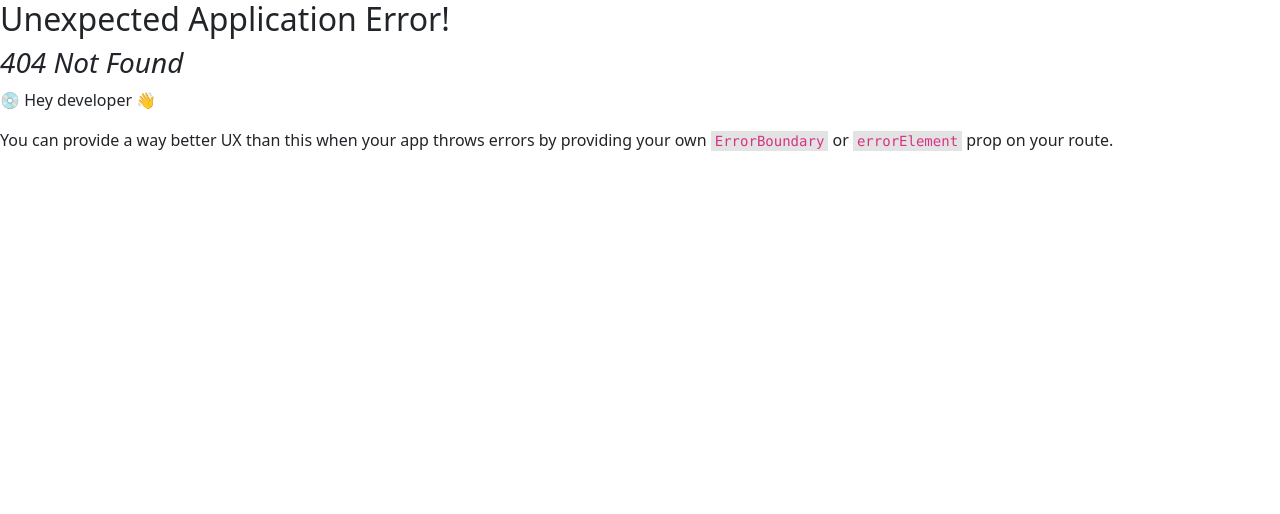
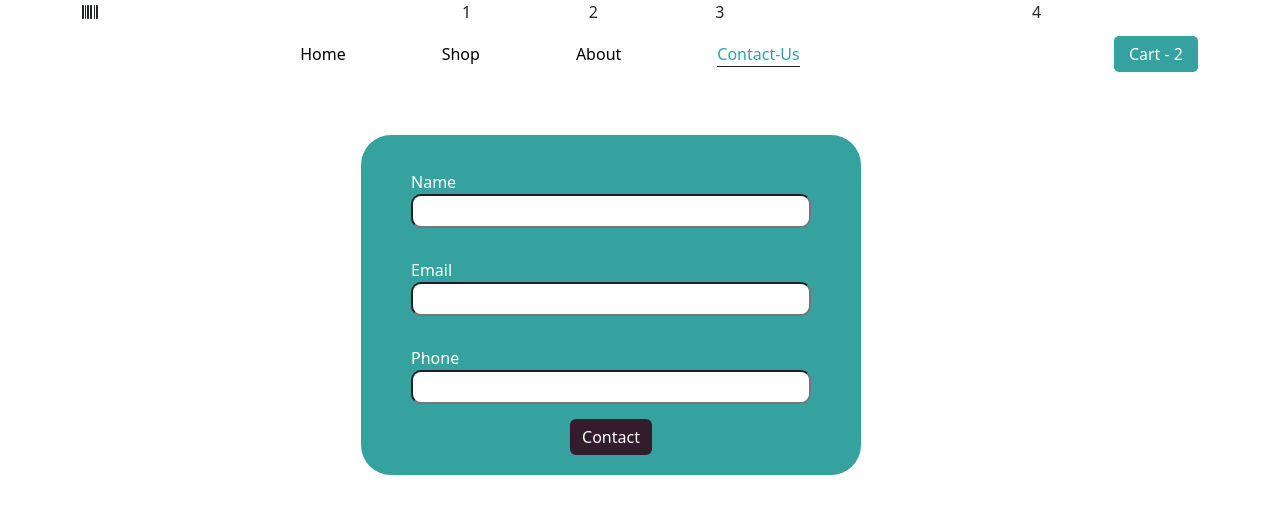
Before and after one commit to roshinys/ecommerce-react, a React (Create React App) app: page /contact in a window 1280 px wide. Before the commit this address had no page. Shown: the top 514 px of the page. Built offline with nearby package versions, Linux system fonts and the light colour scheme.

Commit message:
added firebase and contact-us route

```diff
--- a/src/App.js
+++ b/src/App.js
@@ -3,6 +3,7 @@ import Shop from "./components/Shop/Shop";
 import About from "./components/About/About";
 import RootLayout from "./components/Root/Root";
 import Home from "./components/Home/Home";
+import Contact from "./components/Contact/Contact";
 
 const router = createBrowserRouter([
   {
@@ -21,6 +22,10 @@ const router = createBrowserRouter([
         path: "/about",
         element: <About />,
       },
+      {
+        path: "/contact",
+        element: <Contact />,
+      },
     ],
   },
 ]);
--- /dev/null
+++ b/src/components/Contact/Contact.js
@@ -0,0 +1,27 @@
+import React from "react";
+import Form from "../UI/Form/Form";
+import { Container } from "react-bootstrap";
+
+function Contact() {
+  const contactHandler = async (user) => {
+    const response = await fetch(
+      `${process.env.REACT_APP_FIREBASE_URL}/contact-user.json`,
+      {
+        method: "POST",
+        body: JSON.stringify(user),
+        header: {
+          "Content-Type": "application/json",
+        },
+      }
+    );
+    const data = await response.json();
+    console.log(data);
+  };
+  return (
+    <Container>
+      <Form onContact={contactHandler} />
+    </Container>
+  );
+}
+
+export default Contact;
--- a/src/components/Layout/NavBar/NavBar.js
+++ b/src/components/Layout/NavBar/NavBar.js
@@ -40,6 +40,16 @@ function NavBar() {
           >
             About
           </NavLink>
+          <NavLink
+            className={({ isActive }) => {
+              return isActive
+                ? `${styles.link} ${styles.active}`
+                : `${styles.link}`;
+            }}
+            to="/contact"
+          >
+            Contact-Us
+          </NavLink>
         </Nav>
       </Navbar.Collapse>
       <Modal />
--- a/src/components/UI/Button/Button.js
+++ b/src/components/UI/Button/Button.js
@@ -1,9 +1,9 @@
 import React from "react";
-import Styles from "./Button.module.css";
+import styles from "./Button.module.css";
 
 function Button(props) {
   return (
-    <button className={Styles.button} onClick={props.onClick}>
+    <button className={styles.button} onClick={props.onClick}>
       {props.children}
     </button>
   );
--- /dev/null
+++ b/src/components/UI/Form/Form.js
@@ -0,0 +1,54 @@
+import React, { useRef } from "react";
+import Input from "../Input/Input";
+import { Button } from "react-bootstrap";
+import styles from "./Form.module.css";
+
+function Form(props) {
+  const nameRef = useRef("");
+  const emailRef = useRef("");
+  const phnoRef = useRef("");
+
+  const submitHandler = (e) => {
+    e.preventDefault();
+    const user = {
+      name: nameRef.current.value,
+      email: emailRef.current.value,
+      phoneNumber: phnoRef.current.value,
+    };
+    props.onContact(user);
+    nameRef.current.value = "";
+    emailRef.current.value = "";
+    phnoRef.current.value = "";
+  };
+
+  return (
+    <form className={styles.form} onSubmit={submitHandler}>
+      <Input
+        label="Name"
+        type="text"
+        name="name"
+        ref={nameRef}
+        onChange={(e) => {}}
+      />
+      <Input
+        label="Email"
+        type="email"
+        name="email"
+        ref={emailRef}
+        onChange={(e) => {}}
+      />
+      <Input
+        label="Phone"
+        type="tel"
+        name="phone"
+        ref={phnoRef}
+        onChange={(e) => {}}
+      />
+      <Button type="submit" className={styles.formButton}>
+        Contact
+      </Button>
+    </form>
+  );
+}
+
+export default Form;
--- /dev/null
+++ b/src/components/UI/Form/Form.module.css
@@ -0,0 +1,23 @@
+.form {
+  background-color: #35a29f;
+  width: 500px;
+  position: relative;
+  left: 25%;
+  margin-top: 55px;
+  display: flex;
+  flex-direction: column;
+  justify-content: center;
+  align-items: center;
+  padding: 20px;
+  border-radius: 30px;
+  color: white;
+}
+.formButton {
+  background-color: #331d2c !important;
+  color: white !important;
+  border: none !important;
+  font-weight: 600;
+}
+.formButton:hover {
+  background-color: #064644e4 !important;
+}
--- /dev/null
+++ b/src/components/UI/Input/Input.js
@@ -0,0 +1,19 @@
+import React from "react";
+import styles from "./Input.module.css";
+
+const Input = React.forwardRef((props, ref) => {
+  return (
+    <div className={styles.inputDiv}>
+      <label htmlFor={props.name}>{props.label}</label>
+      <input
+        type={props.type}
+        id={props.name}
+        name={props.name}
+        onChange={props.onChange}
+        ref={ref}
+      />
+    </div>
+  );
+});
+
+export default Input;
--- /dev/null
+++ b/src/components/UI/Input/Input.module.css
@@ -0,0 +1,14 @@
+.inputDiv {
+  /* background-color: yellow; */
+  display: flex;
+  flex-direction: column;
+  padding: 5px 10px;
+  margin: 10px;
+}
+
+.inputDiv input {
+  width: 400px;
+  border: 0.5 solid #35a29f;
+  border-radius: 10px;
+  padding: 3px 15px;
+}
```
Also changed, not shown: 1 other file (tests, documents, lock files or other folders).
